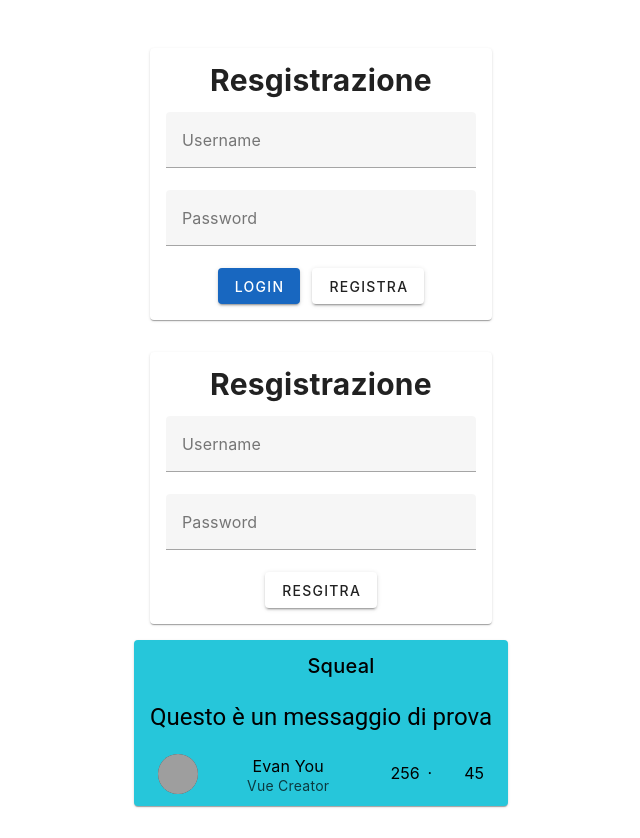
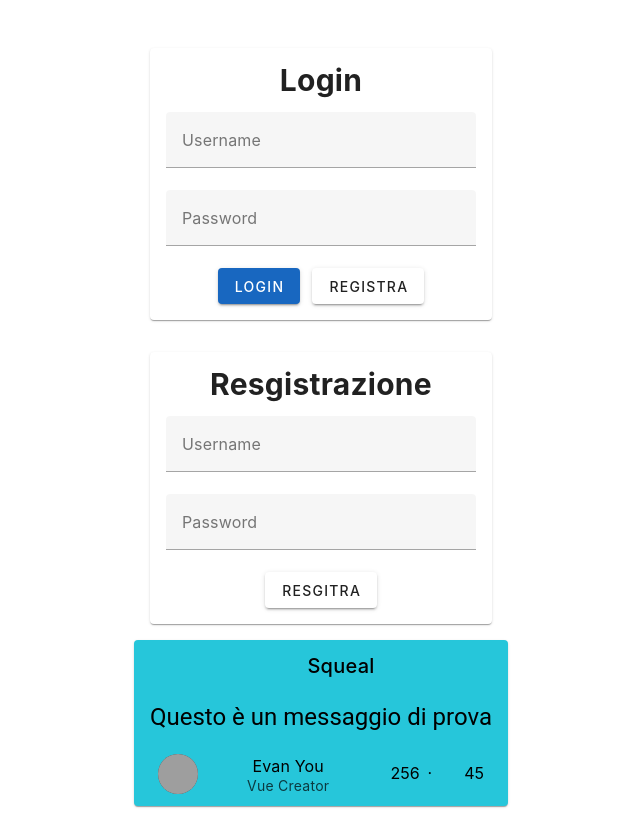
Before and after one commit to jinclaudio/ProgettoTW2023FrontEnd, a Vue app: page /login in a window 1280 px wide. Shown: the whole page, without its empty margins (319-959 px from the left). Built offline with nearby package versions, Linux system fonts and the light colour scheme; grey boxes are pictures that could not be loaded.

Commit message:
sostituzione Vuetify al posto di elements plus

```diff
--- a/src/components/Login.vue
+++ b/src/components/Login.vue
@@ -4,7 +4,7 @@
             <v-col cols="12" sm="8" md="12" lg-="4">
                 <v-card>
                     <v-card-title class="justify-center">
-                        <h2>Resgistrazione</h2>
+                        <h2>Login</h2>
                     </v-card-title>
                     <v-card-text>
                         <v-form @submit="login">
```
